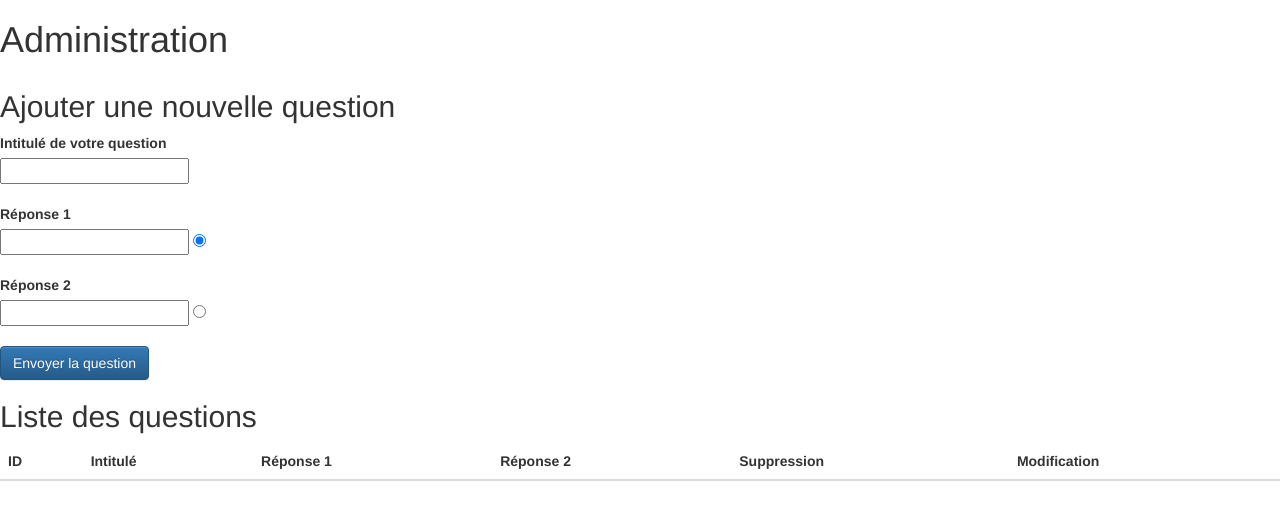
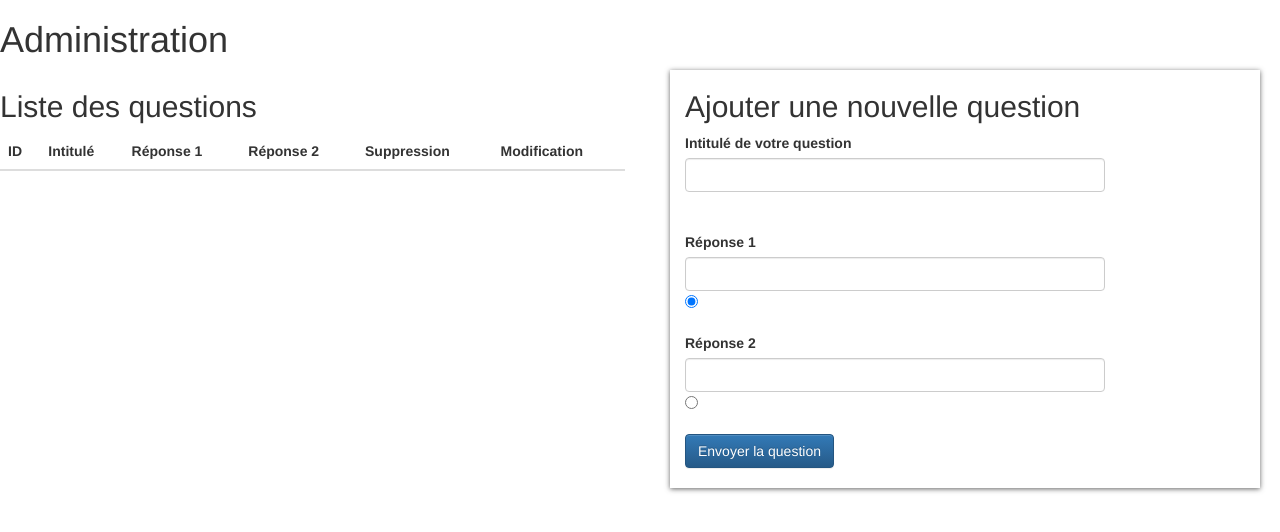
Before and after one commit to jules-larue/QuizzUp, a Flask app: page /admin/ in a window 1280 px wide. Shown: the top 532 px of the page. Run offline with Flask 2, Linux system fonts and the light colour scheme; data that the repository does not hold is empty; some libraries are stand-ins or nearby versions.

Commit message:
formulaire unique ajout/modification question qui change dynamiquement (anim fade). Tableau des questions à gauche, formulaire à droite

```diff
--- /dev/null
+++ b/app/static/css/admin.css
@@ -0,0 +1,10 @@
+.form-control {
+  width: 75% !important;
+}
+
+.form {
+  width:45% !important;
+  margin-left:30px;
+  padding-bottom: 20px;
+  box-shadow: 0px 1px 5px 0px rgba(50, 50, 50, 0.75);
+}
--- a/app/static/js/admin.js
+++ b/app/static/js/admin.js
@@ -15,7 +15,7 @@ $().ready(function() {
     }
   });
 
-  $("#modifQuestionBlock").hide(); // au début, on cache le formulaire de modification d'une question
+  $("#button-modifier").hide(); // au début on ne montre pas le bouton de modification
 
 })
 
@@ -93,10 +93,10 @@ function deleteQuestion(event) {
 
 
 function updateQuestion(id) {
-  var question = new Question($("#intituleModif").val(),
-                              $("#reponse1Modif").val(),
-                              $("#reponse2Modif").val(),
-                              $("#radioButton1Modif").is(":checked") ? 1 : 2
+  var question = new Question($("#intitule").val(),
+                              $("#reponse1").val(),
+                              $("#reponse2").val(),
+                              $("#radioButton1").is(":checked") ? 1 : 2
                             ); // la nouvelle question mise à jour
   $.ajax({
         url: "http://localhost:5000/question/"+id, // on choisir l'id de la question à supprimer dans la route
@@ -110,7 +110,7 @@ function updateQuestion(id) {
             $("#table-body-questions #"+id+" .contenu").first().text(data["question"]["contenu"]);
             $("#table-body-questions #"+id+" .reponse1").first().text(data["question"]["reponse1"]);
             $("#table-body-questions #"+id+" .reponse2").first().text(data["question"]["reponse2"]);
-            $("#modifQuestionBlock").fadeToggle(); // on fait disparaitre le formulaire de mise à jour
+            showAddQuestion(); // on affiche un fomulaire d'ajout de nouvelle question
           }
         },
         error: function(err) {
@@ -124,24 +124,52 @@ function updateQuestion(id) {
   Affiche le bloc de modification d'une question dont l'id est précisé en paramètre
 */
 function showModifQuestion(id) {
-  var intitule = $("#table-body-questions #"+id+" .contenu").first().text();
-  var reponse1 = $("#table-body-questions #"+id+" .reponse1").first().text();
-  var reponse2 = $("#table-body-questions #"+id+" .reponse2").first().text();
-  // on pré-remplit les infos du formulaire
-  $("#modifQuestionBlock h2").text("Modification de la question numéro "+id);
-  $("#intituleModif").val(intitule);
-  $("#reponse1Modif").val(reponse1);
-  $("#reponse2Modif").val(reponse2);
-  $("#radioButton1Modif").attr("checked", "checked"); // pour l'instant, on coche par défaut la réponse 1
+   // on commence par faire disparaitre l'ancien formulaire
+  $("#form-question").fadeOut(callback = function() {
+    // on cache le bouton d'ajout de nouvelle question, et on affiche celui de Modification
+    $("#button-add").hide();
+    $("#button-modifier").show();
 
-  // on lance une petite animation de slide pour afficher le formulaire, s'il 'est pas déjà affiché
-  if($("#modifQuestionBlock").is(":hidden")) {
-    $("#modifQuestionBlock").fadeToggle();
-  }
+    var intitule = $("#table-body-questions #"+id+" .contenu").first().text();
+    var reponse1 = $("#table-body-questions #"+id+" .reponse1").first().text();
+    var reponse2 = $("#table-body-questions #"+id+" .reponse2").first().text();
+    // on pré-remplit les infos du formulaire
+    $("#form-question h2").text("Modification de la question numéro "+id);
+    $("#intitule").val(intitule);
+    $("#reponse1").val(reponse1);
+    $("#reponse2").val(reponse2);
+    $("#radioButton1").attr("checked", "checked"); // pour l'instant, on coche par défaut la réponse 1
 
-  // à ce moment, on donne le bon argument à la fonction onclick() du bouton de mise à jour
-  $("#button-modifier").attr("onclick", "updateQuestion("+id+")");
+    // à ce moment, on donne le bon argument à la fonction onclick() du bouton de mise à jour
+    $("#button-modifier").attr("onclick", "updateQuestion("+id+")");
+  });
+  // on lance une petite animation de slide pour afficher le formulaire
+  $("#form-question").fadeIn();
+}
 
+/*
+  Fait disparaitre le formulaire de question en cours,
+  et affiche un formulaire vierge pour ajouter une question
+*/
+function showAddQuestion() {
+  // on commence par faire disparaitre l'ancien formulaire
+  $("#form-question").fadeOut(callback = function() {
+    // on modifie le titre
+    $("#form-question h2").text("Ajouter une nouvelle question");
+
+    // on vide les champs de saisie
+    $("#intitule").val("");
+    $("#reponse1").val("");
+    $("#reponse2").val("");
+    $("#radioButton1").attr("checked", "checked"); // on coche la réponse 1 par défaut
+
+    // on cache le bouton de mise à jour de question, on le remplace par celui d'ajout
+    $("#button-modifier").hide();
+    $("#button-add").show();
+  });
+
+  // et on affiche un formulaire vierge d'ajout de question
+  $("#form-question").fadeIn();
 }
 
 
--- a/app/templates/admin.html
+++ b/app/templates/admin.html
@@ -3,6 +3,7 @@
 
 <head>
   <meta charset="utf-8">
+  <link rel="stylesheet" href="/static/css/admin.css">
   <link rel="stylesheet" href="/static/css/bootstrap/css/bootstrap.css">
   <link rel="stylesheet" href="/static/css/bootstrap/css/bootstrap-theme.css">
   <!-- Import du css de LobiBox -->
@@ -16,42 +17,9 @@
 <body>
   <h1>Administration</h1>
 
-  <div class="row"> <!-- centrer ==> text-center -->
-    <div id="ajoutQuestionBlock" class="col-sm-7"> <!-- centrer ==> text-center -->
-      <h2>Ajouter une nouvelle question</h2>
-      <label for="intitule">Intitulé de votre question</label></br>
-      <input id="intitule" type="text" required/></br></br>
+  <div class="row">
 
-      <label for="reponse1">Réponse 1</label></br>
-      <input id="reponse1" type="text" required />
-      <input type="radio" name="radioGroup" id="radioButton1" checked="checked" /></br></br>
-
-      <label for="reponse2">Réponse 2</label></br>
-      <input id="reponse2" type="text" required />
-      <input type="radio" name="radioGroup" id="radioButton2" /></br></br>
-
-      <input type="button" class="btn btn-primary" value="Envoyer la question" onclick="submitQuestion()"/>
-    </div> <!-- Fin colonne -->
-
-
-    <div id="modifQuestionBlock" class="col-sm-5 center-block">
-      <h2></h2>
-      <label for="intituleModif">Intitulé de votre question</label></br>
-      <input id="intituleModif" type="text" required/></br></br>
-
-      <label for="reponse1Modif">Réponse 1</label></br>
-      <input id="reponse1Modif" type="text" required />
-      <input type="radio" name="radioGroupModif" id="radioButton1Modif" checked="checked" /></br></br>
-
-      <label for="reponse2Modif">Réponse 2</label></br>
-      <input id="reponse2Modif" type="text" required />
-      <input type="radio" name="radioGroupModif" id="radioButton2Modif" /></br></br>
-
-      <input id="button-modifier" type="button" class="btn btn-success" value="Modifier la question" onclick=""/>
-    </div> <!-- Fin colonne -->
-  </div> <!-- Fin row -->
-
-
+    <div class="col-sm-6">
       <h2>Liste des questions</h2>
       <!-- Tableau d'affichage des questions de la base de données -->
       <table class="table table-striped">
@@ -70,6 +38,30 @@
 
         </tbody>
       </table>
+    </div> <!-- Fin colonne -->
+
+    <!-- La deuxième colonne affichera un formulaire pour ajouter une nouvelle question, ou en modifier une existante
+          Au début, c'est un formulaire vierge pour ajouter une nouvelle question qu'on affiche -->
+    <div id="form-question" class="form col-sm-6">
+      <h2>Ajouter une nouvelle question</h2>
+      <label for="intitule">Intitulé de votre question</label></br>
+      <input id="intitule" class="form-control" type="text" required/></br></br>
+
+      <label for="reponse1">Réponse 1</label></br>
+      <input id="reponse1" class="form-control" type="text" required />
+      <input type="radio" name="radioGroup" id="radioButton1" checked="checked" /></br></br>
+
+      <label for="reponse2">Réponse 2</label></br>
+      <input id="reponse2" class="form-control" type="text" required />
+      <input type="radio" name="radioGroup" id="radioButton2" /></br></br>
+
+      <!-- Bouton pour créer une nouvelle question -->
+      <input id="button-add" type="button" class="btn btn-primary" value="Envoyer la question" onclick="submitQuestion()"/>
+      <!-- Bouton pour modifier une question -->
+      <input id="button-modifier" type="button" class="btn btn-success" value="Modifier la question" onclick=""/>
+    </div> <!-- Fin colonne -->
+  </div> <!-- Fin row -->
+
 </body>
 
 
```
Lines whose indentation alone changed are shown as unchanged.
